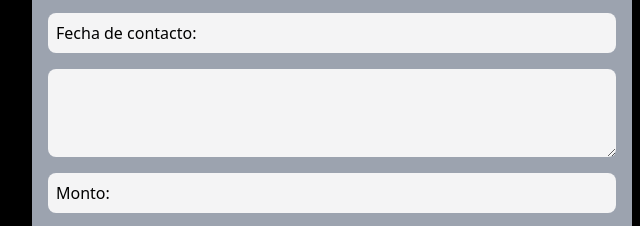
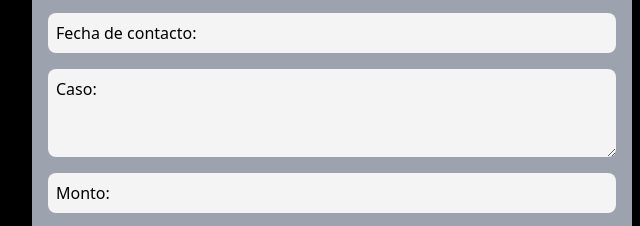
Before and after one commit to bryzac/trelloapi, a website: page views/home/index.html in a window 1280 px wide. Shown: the part 467-693 px from the top of the page, 308-948 px from the left. Drawn offline with nearby package versions, Linux system fonts and the light colour scheme.

Commit message:
corregido el value de caso

```diff
--- a/views/home/index.html
+++ b/views/home/index.html
@@ -27,7 +27,7 @@
         <input id="celular" name="celular" class="rounded-lg p-2 bg-zinc-100 focus:outline-slate-700" value="Celular: "></input>
         <input id="correo" name="correo" class="rounded-lg p-2 bg-zinc-100 focus:outline-slate-700" value="Correo: "></input>
         <input id="fecha" name="fecha" class="rounded-lg p-2 bg-zinc-100 focus:outline-slate-700" value="Fecha de contacto: "></input>
-        <textarea id="caso" name="caso" rows="3" class="rounded-lg p-2 bg-zinc-100 focus:outline-slate-700" value="Caso: "></textarea>
+        <textarea id="caso" name="caso" rows="3" class="rounded-lg p-2 bg-zinc-100 focus:outline-slate-700">Caso: </textarea>
         <input id="monto" name="monto" class="rounded-lg p-2 bg-zinc-100 focus:outline-slate-700" value="Monto: "></input>
         <textarea id="jerarquia" name="jerarquia" rows="4" class="rounded-lg p-2 bg-zinc-100 focus:outline-slate-700">Jerarquía: </textarea>
         <label for="imagenes">Link de imágenes</label>
```
